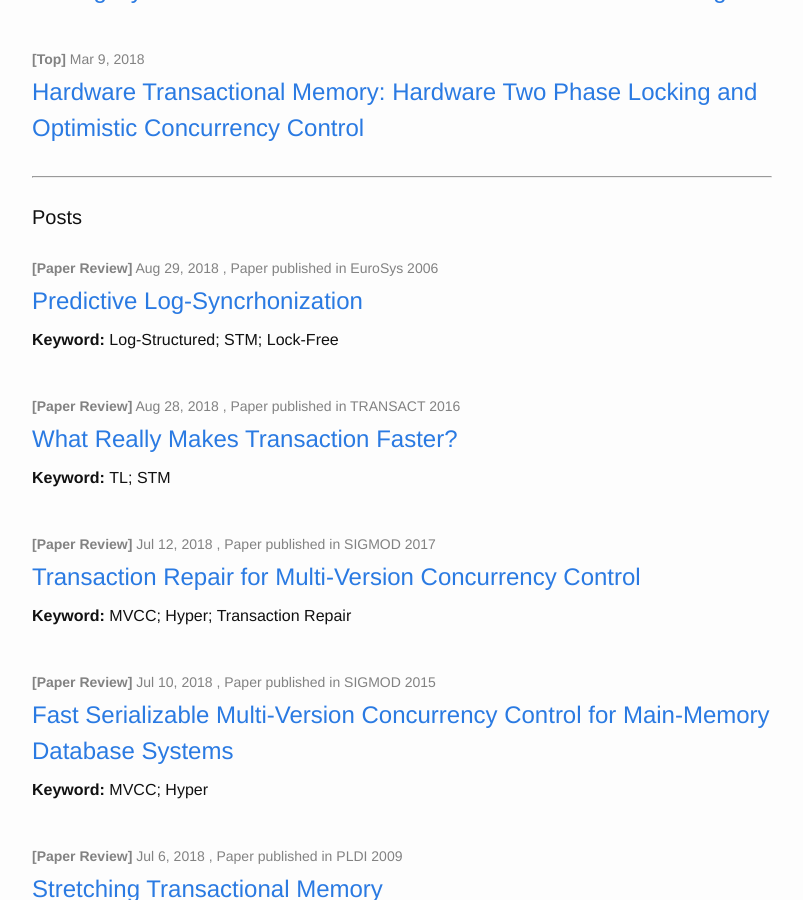
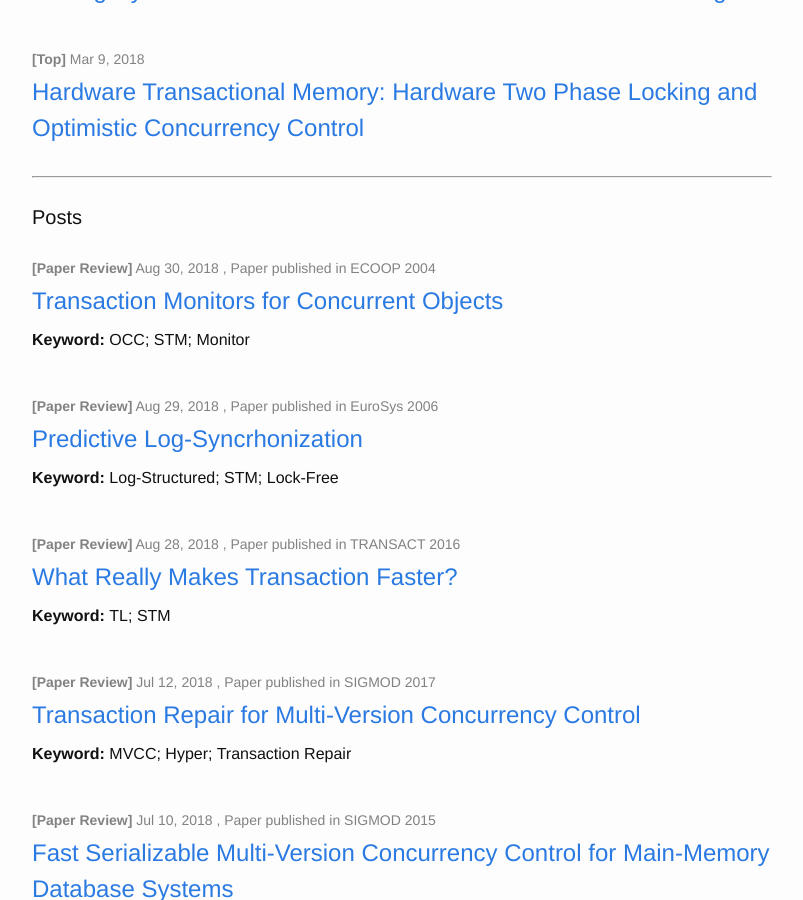
Before and after one commit to wangziqi2013/wangziqi2013.github.io, a Jekyll site: the page built from index.html, in a window 1280 px wide and 900 px high, scrolled down 377 px. Shown: the whole window, without its empty margins (238-1041 px from the left). Built offline with Jekyll 4.4.1, drawn with Linux system fonts in a browser that asks for light colours.

Commit message:
Adding new paper

```diff
--- /dev/null
+++ b/_posts/2018-08-09-Transaction-Monitors-For-Concurrent-Objects.markdown
@@ -0,0 +1,14 @@
+---
+layout: paper-summary
+title:  "Transaction Monitors for Concurrent Objects"
+date:   2018-08-29 23:11:00 -0500
+categories: paper
+paper_title: "Transaction Monitors for Concurrent Objects"
+paper_link: https://link.springer.com/chapter/10.1007/978-3-540-24851-4_24
+paper_keyword: OCC; STM; Monitor
+paper_year: ECOOP 2004
+rw_set: Bloom filter
+htm_cd: Lazy
+htm_cr: Lazy
+version_mgmt: JAVA Object
+---
```
Also changed, not shown: _posts/2018-08-29-pls.markdown (line endings or trailing spaces).
